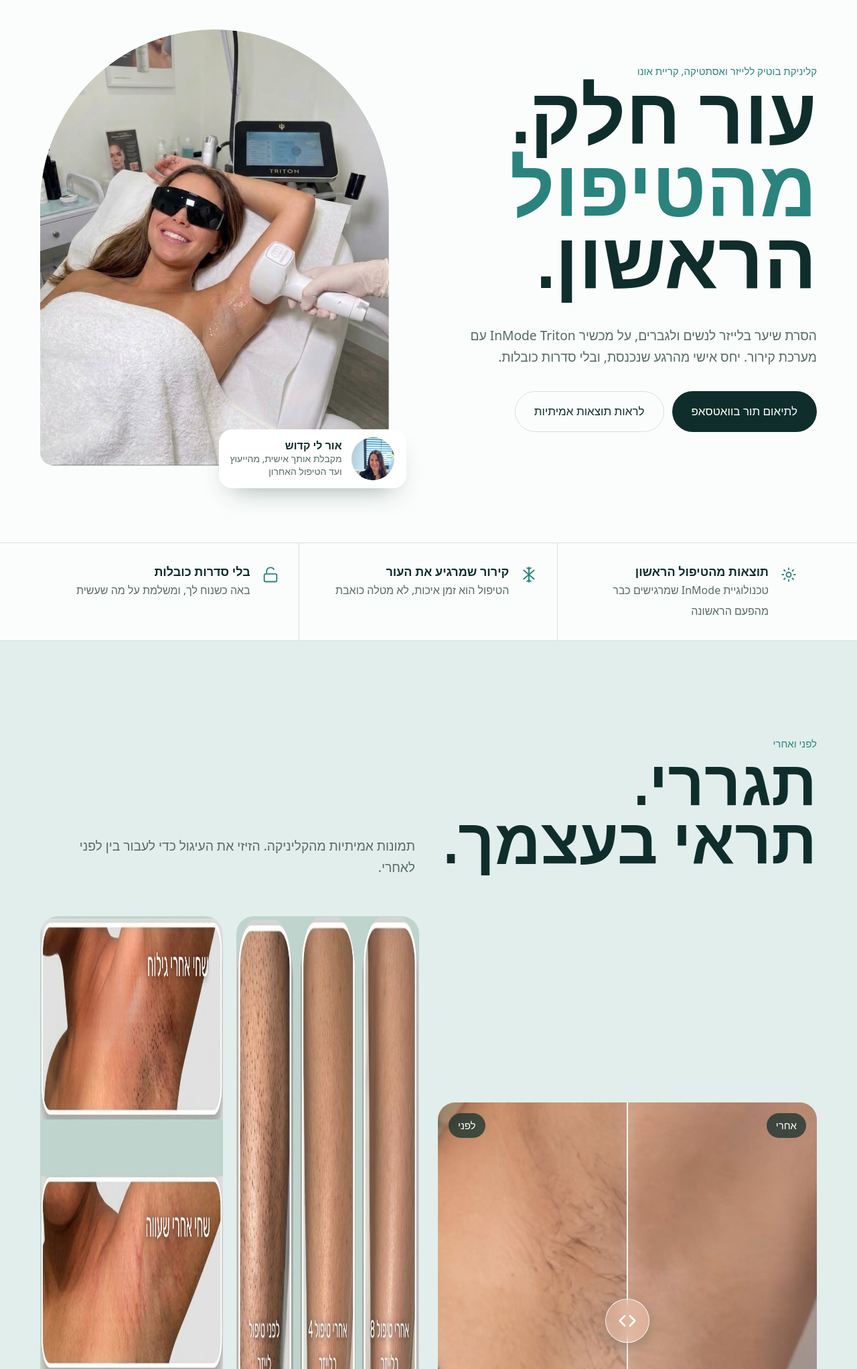
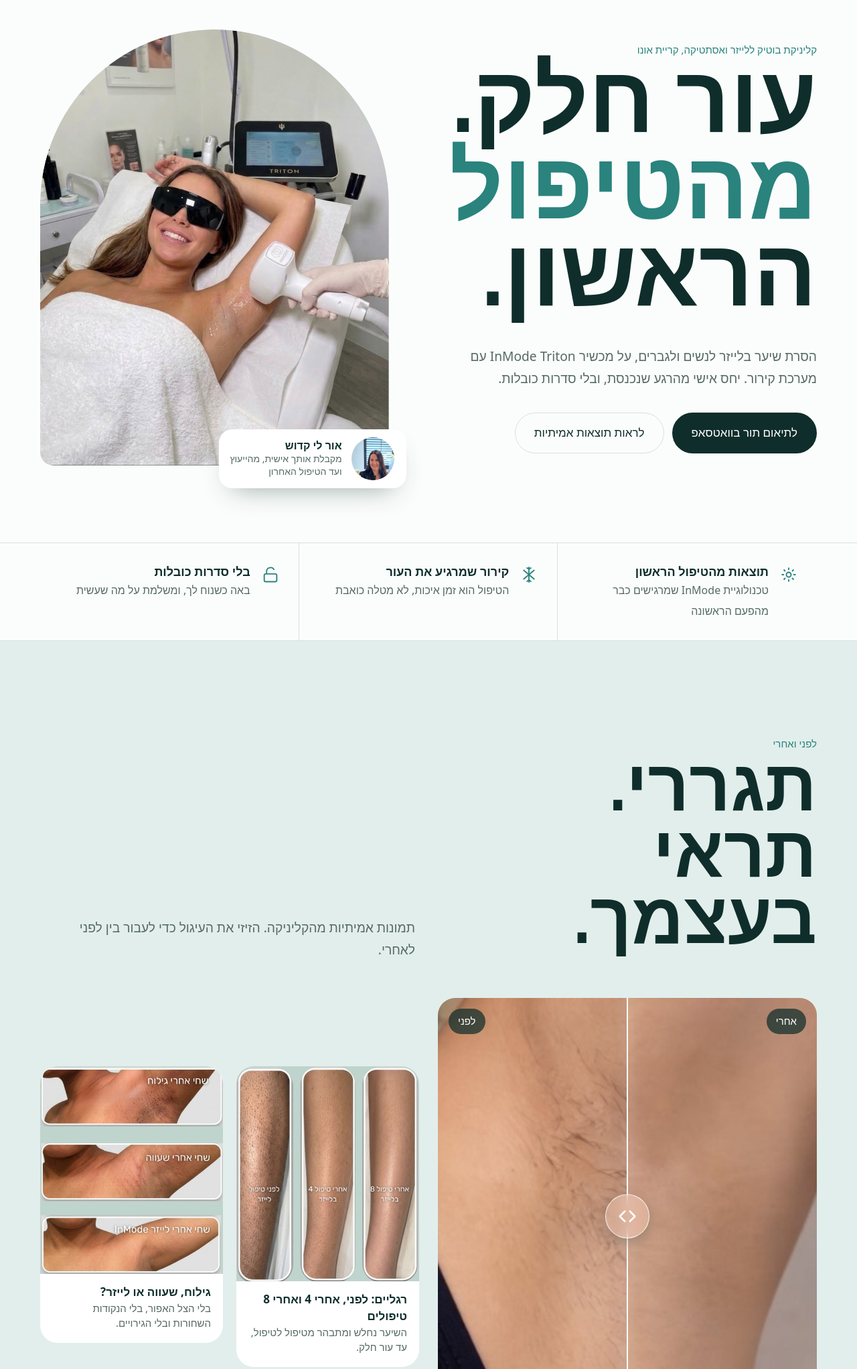
Before and after one commit to daniel20080/dla-site, a plain HTML site: page work/orly-kadosh/index.html in a window 1280 px wide. Shown: the part 140-2184 px from the top of the page at 67% size. Drawn offline with Linux system fonts and the light colour scheme; a web font is replaced by a local one.

Commit message:
Orly draft: fix image heights, larger condensed display type
Co-Authored-By: Claude Opus 5.5 <noreply@anthropic.com>
Claude-Session: https://claude.ai/code/session_01CrNDt257ntwxL9Q7SMpyFR

```diff
--- a/work/orly-kadosh/index.html
+++ b/work/orly-kadosh/index.html
@@ -24,12 +24,12 @@ html{-webkit-text-size-adjust:100%;scroll-behavior:smooth}
 body{background:var(--paper);color:var(--spruce);font-family:var(--sans);font-size:18px;line-height:1.7;-webkit-font-smoothing:antialiased;overflow-x:hidden}
 a{color:inherit}
 button{font:inherit;color:inherit;cursor:pointer;background:none;border:0}
-img{display:block;max-width:100%}
+img{display:block;max-width:100%;height:auto}
 :focus-visible{outline:2px solid var(--teal);outline-offset:3px;border-radius:4px}
 .wrap{max-width:1200px;margin:0 auto;padding-left:max(20px,env(safe-area-inset-left,0px));padding-right:max(20px,env(safe-area-inset-right,0px))}
 h1,h2,h3{font-family:var(--display);font-weight:700;line-height:.92;letter-spacing:0}
-h2{font-size:clamp(54px,7.4vw,104px)}
-h3{font-size:clamp(34px,3.2vw,44px);line-height:1}
+h2{font-size:clamp(60px,8.4vw,120px)}
+h3{font-size:clamp(40px,3.6vw,52px);line-height:1}
 p{max-width:58ch}
 .lead{font-size:clamp(18px,1.5vw,21px);color:var(--mute);font-weight:300}
 .kicker{font-size:15px;font-weight:500;color:var(--teal);margin-bottom:14px}
@@ -63,7 +63,7 @@ nav a:hover{color:var(--spruce)}
 /* hero */
 .hero{padding:clamp(36px,6vw,72px) 0 clamp(70px,9vw,120px)}
 .hero-grid{display:grid;grid-template-columns:1.05fr .95fr;gap:clamp(30px,5vw,70px);align-items:center}
-.hero h1{font-size:clamp(68px,9.2vw,138px);margin-bottom:26px}
+.hero h1{font-size:clamp(84px,11vw,168px);margin-bottom:26px}
 .hero h1 span{display:block}
 .hero h1 .soft{color:var(--teal)}
 .hero .lead{margin-bottom:34px}
```
